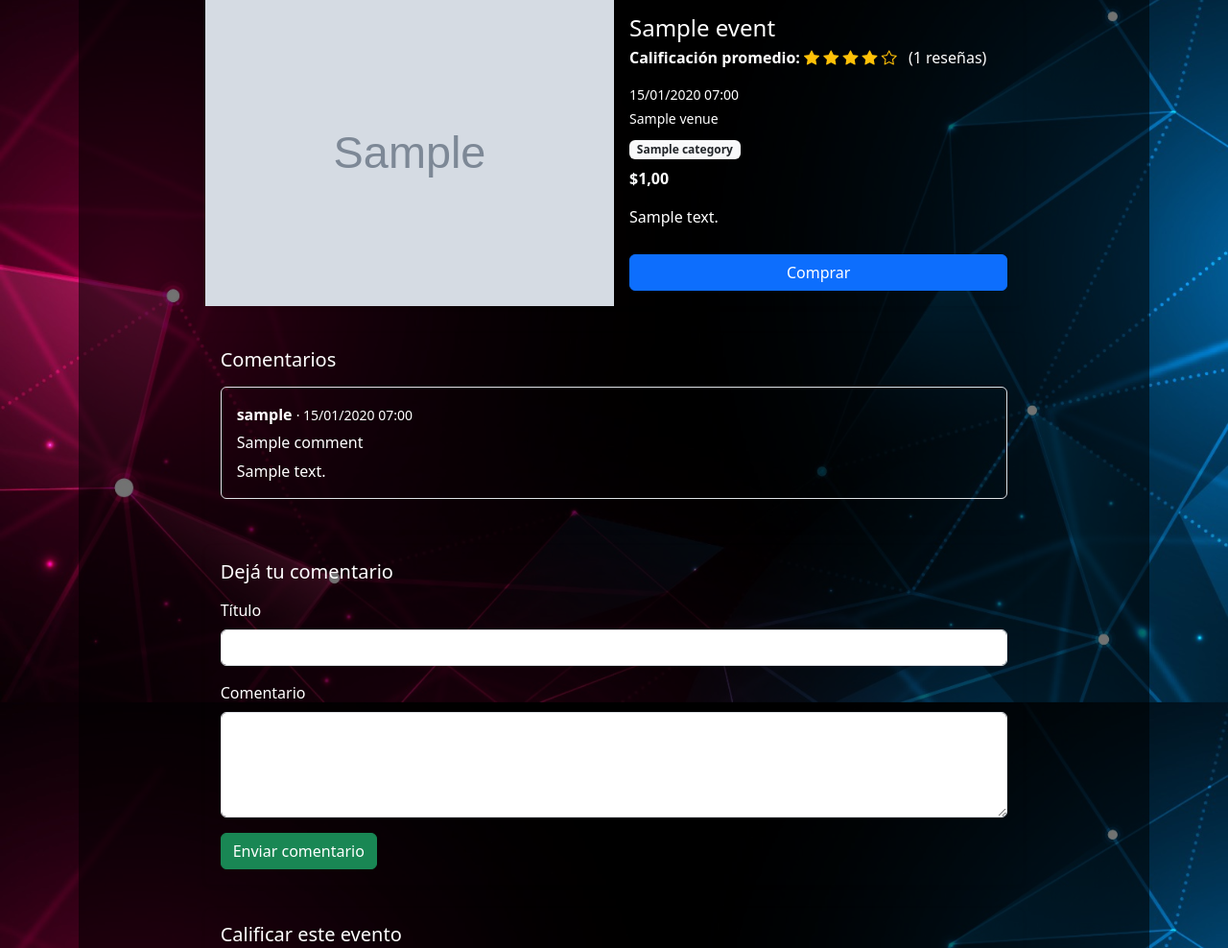
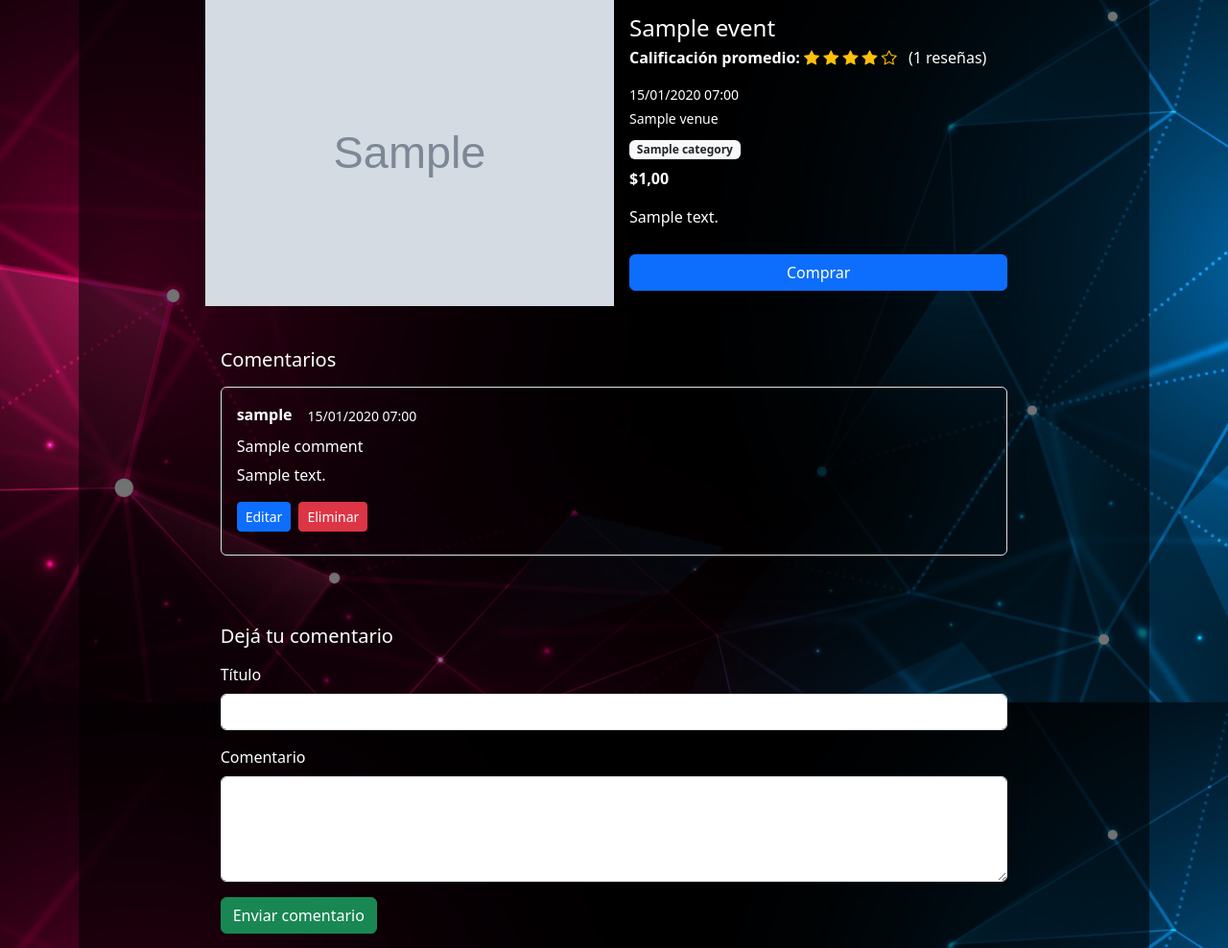
Before and after one commit to mendezari2000/eventos, a Django app: page /events/1/ in a window 1280 px wide. Shown: the part 121-1109 px from the top of the page at 96% size. Run offline with Django 5.2, Linux system fonts and the light colour scheme; a user stored in the database is signed in; tables that the repository leaves empty hold one stand-in row (values such as "Sample post"); grey boxes marked "Sample" are stand-in pictures; parts of the project's set-up code (start-up, migrations or seed data) failed here and were passed over.

Commit message:
editar y eliminar comentario agregado

```diff
--- a/app/templates/app/event_detail.html
+++ b/app/templates/app/event_detail.html
@@ -107,11 +107,66 @@
             <div class="card-body">
               <h5 class="mb-3">Comentarios</h5>
               {% for comment in comments %}
-                <div class="border rounded p-3 mb-3">
-                  <strong>{{ comment.user.username }}</strong>
-                  <small class="text-white"> · {{ comment.created_at|date:"d/m/Y H:i" }}</small>
-                  {% if comment.title %}<h6 class="mt-2">{{ comment.title }}</h6>{% endif %}
-                  <p class="mb-0">{{ comment.text }}</p>
+                <div class="border rounded p-3 mb-4">
+
+                  <div class="comment-header mb-2">
+                    <div class="d-flex align-items-center mb-2">
+                      <strong class="d-block mb-1">{{ comment.user.username }}</strong>
+                      <small class="text-white ms-3">{{ comment.created_at|date:"d/m/Y H:i" }}</small>
+                    </div>
+                    <h6 class="mb-2">{{ comment.title }}</h6>
+                    <p class="mb-3">{{ comment.text }}</p>
+                  </div>
+
+                  {% if user.id == comment.user.id %}
+                    <!-- Botones de editar y eliminar -->
+                    <div class="d-flex gap-2 mb-2">
+                      <button type="button" class="btn btn-sm btn-primary edit-comment-btn" data-index="{{ forloop.counter0 }}">
+                        Editar
+                      </button>
+
+                      <form method="POST" class="m-0">
+                        {% csrf_token %}
+                        <input type="hidden" name="form_type" value="delete_comment">
+                        <input type="hidden" name="comment_id" value="{{ comment.id }}">
+                        <button type="submit" class="btn btn-danger btn-sm">Eliminar</button>
+                      </form>
+                    </div>
+
+                    <!-- Formulario de edición -->
+                    <div id="edit-comment-{{ forloop.counter0 }}" class="edit-comment-form" style="display:none;">
+                      <form method="POST">
+                        {% csrf_token %}
+                        <input type="hidden" name="form_type" value="edit_comment">
+                        <input type="hidden" name="comment_id" value="{{ comment.id }}">
+
+                        <!-- Título -->
+                        <div class="mb-2">
+                          <label>Título</label>
+                          <input type="text" name="title" class="form-control" value="{{ comment.title|escape }}">
+                          {% if comment_errors and comment_errors.comment_id == comment.id %}
+                            {% if comment_errors.title %}<div class="text-danger">{{ comment_errors.title }}</div>{% endif %}
+                          {% endif %}
+                        </div>
+
+                        <!-- Texto -->
+                        <div class="mb-2">
+                          <label>Comentario</label>
+                          <textarea name="text" class="form-control" rows="3">{{ comment.text|escape }}</textarea>
+                          {% if comment_errors and comment_errors.comment_id == comment.id %}
+                            {% if comment_errors.text %}<div class="text-danger">{{ comment_errors.text }}</div>{% endif %}
+                          {% endif %}
+                        </div>
+
+                        <div class="d-flex gap-2">
+                          <button type="submit" class="btn btn-success btn-sm">Guardar</button>
+                          <button type="button" class="btn btn-secondary btn-sm" onclick="document.getElementById('edit-comment-{{ forloop.counter0 }}').style.display='none'">
+                            Cancelar
+                          </button>
+                        </div>
+                      </form>
+                    </div>
+                  {% endif %}
                 </div>
               {% empty %}
                 <p>No hay comentarios aún.</p>
@@ -289,5 +344,19 @@ document.addEventListener("DOMContentLoaded", function () {
       });
   }
 });
+
+document.addEventListener("DOMContentLoaded", function () {
+  // --- Mostrar / ocultar formulario de edición de comentarios ---
+  const editButtons = document.querySelectorAll(".edit-comment-btn");
+
+  editButtons.forEach(btn => {
+    const index = btn.dataset.index;
+    const form = document.getElementById(`edit-comment-${index}`);
+
+    btn.addEventListener("click", () => {
+      form.style.display = form.style.display === "none" ? "block" : "none";
+    });
+  });
+});
 </script>
 {% endblock %}
--- a/app/urls.py
+++ b/app/urls.py
@@ -14,7 +14,6 @@ from .views import (
     LogoutView,
     RefundRequestView,
     NotificacionLeidaView,
-    CommentDeleteView,
 
 )
 from app import views
@@ -38,7 +37,6 @@ urlpatterns = [
     path('events/<int:pk>/buy/', EventDetailView.as_view(), name='buy_ticket'),
     path('admin/', admin.site.urls),
     path('tickets/<int:ticket_id>/refund/', RefundRequestView.as_view(), name='refund_request'),
-    path('comment/<int:pk>/delete/', CommentDeleteView.as_view(), name='comment_delete'),
     path('event/<int:event_id>/rating/create/', EventDetailView.as_view(), name='rating_create'),
     path('rating/<int:pk>/edit/', EventDetailView.as_view(), name='rating_update'),
     path('rating/<int:pk>/delete/', EventDetailView.as_view(), name='delete_rating'),
--- a/app/views.py
+++ b/app/views.py
@@ -2,7 +2,7 @@ from urllib import request
 import uuid
 from django.urls import reverse
 from django.views import View
-from django.views.generic import TemplateView, ListView, DetailView, DeleteView, View, CreateView, UpdateView
+from django.views.generic import TemplateView, ListView, DetailView, View
 from .models import Event, Notification, Category, Ticket, User, RefundRequest, Comment, Rating
 from django.shortcuts import get_object_or_404, render, redirect
 from django.views.generic.edit import FormView
@@ -267,7 +267,7 @@ class EventDetailView(DetailView):
                 messages.error(request, "No puedes eliminar esta reseña")
             return redirect("event_detail", pk=self.object.pk)
 
-        # --- POST de comentario ---
+        # --- POST de creación de comentario ---
         if form_type == "comment":
             title = request.POST.get("title", "").strip()
             text = request.POST.get("text", "").strip()
@@ -285,7 +285,36 @@ class EventDetailView(DetailView):
             context = self.get_context_data(comment_errors=errors)
             return self.render_to_response(context)
 
-        # --- POST de rating (nuevo o actualizar) ---
+        # --- POST de edición de comentario ---
+        if form_type == "edit_comment":
+            comment_id = request.POST.get("comment_id")
+            comment = get_object_or_404(Comment, id=comment_id)
+            text = request.POST.get("text", "").strip()
+            title = request.POST.get("title", "").strip()
+
+            errors = {}
+            if not title:
+                errors["title"] = "El título no puede estar vacío"
+            if not text:
+                errors["text"] = "El comentario no puede estar vacío"
+
+            if errors:
+                context = self.get_context_data(comment_errors={"comment_id": comment.id, **errors})
+                return self.render_to_response(context)
+
+            comment.title = title
+            comment.text = text
+            comment.save()
+            return redirect("event_detail", pk=self.object.pk)
+
+        # --- POST de eliminación de comentario ---
+        if form_type == "delete_comment":
+            comment_id = request.POST.get("comment_id")
+            comment = get_object_or_404(Comment, id=comment_id)
+            comment.delete()
+            return redirect("event_detail", pk=self.object.pk)
+
+        # --- POST de rating ---
         if form_type == "rating":
             user_rating = Rating.objects.filter(user=request.user, event=self.object).first()
             if user_rating:
@@ -369,15 +398,3 @@ class NotificacionLeidaView(LoginRequiredMixin, View):
     def post(self, request, *args, **kwargs):
         Notification.objects.filter(users=request.user, is_read=False).update(is_read=True)
         return redirect('notifications')
-
-class CommentDeleteView(LoginRequiredMixin, UserPassesTestMixin, DeleteView):
-    model = Comment
-    template_name = "app/comment_confirm_delete.html"
-
-    # Redirige al mismo evento después de borrar
-    def get_success_url(self):
-        return reverse_lazy('event_detail', kwargs={'pk': self.object.event.pk})
-
-    def test_func(self):
-        # Solo vendedores pueden borrar cualquier comentario
-        return self.request.user.groups.filter(name="Vendedor").exists()
```
Also changed, not shown: app/test/test_unit/test_comment.py (+41 -0 lines).
